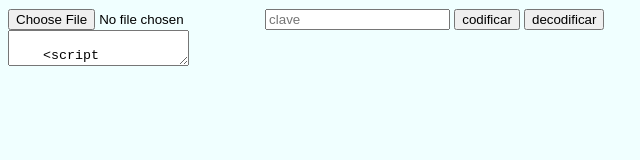
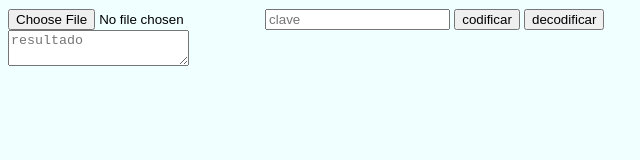
Before and after one commit to martin-sainos-demian/5IV10MartinSainosDemDES, a website: page index.html in a window 1280 px wide. Shown: the full height of the page, 0-640 px from the left. Drawn offline with nearby package versions, Linux system fonts and the light colour scheme.

Commit message:
Update index.html

```diff
--- a/index.html
+++ b/index.html
@@ -15,7 +15,7 @@
     <input type="button" id="en" value="codificar"/>
     <input type="button" id="de" value="decodificar"/>
     <br>
-    <textarea id="res" placeHolder="resultado" />
+    <textarea id="res" placeHolder="resultado"></textarea>
 
     <script src="js/des.js">
 
```
